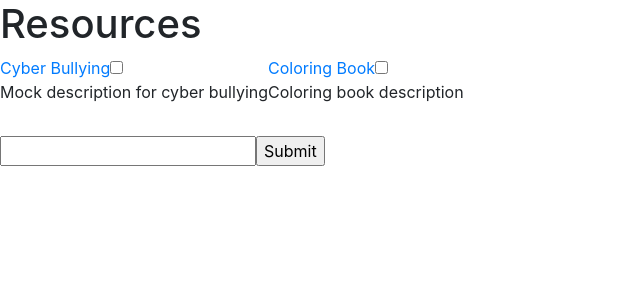
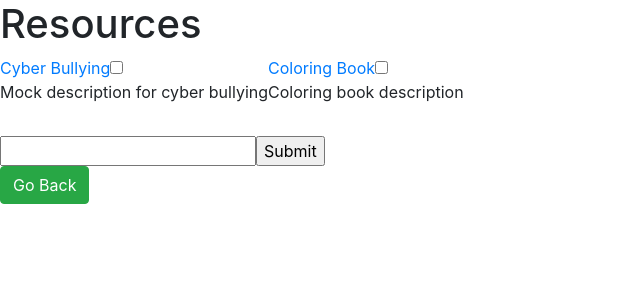
Before and after one commit to Chicago19/team-13, a React (Create React App) app: page /resources in a window 1280 px wide. Shown: the top 300 px of the page, without its empty margins (0-640 px from the left). Built offline with nearby package versions, Linux system fonts and the light colour scheme.

Commit message:
Added backbutton component and fixed API endpoint issue

```diff
--- /dev/null
+++ b/src/components/BackButton.jsx
@@ -0,0 +1,15 @@
+import React from 'react';
+import Button from 'react-bootstrap/Button'
+
+const BackButton = ({urlRoute}) => {
+
+	return (
+		<div>
+		<a href={urlRoute}>
+			<Button variant="success">Go Back</Button>
+		</a>
+		</div>
+	);
+}
+
+export default BackButton;
--- a/src/pages/Resources.jsx
+++ b/src/pages/Resources.jsx
@@ -1,6 +1,7 @@
 import React from 'react';
 import jsonData from '../uploads/resources.json'
 import Form from '../components/Form.jsx'
+import BackButton from '../components/BackButton.jsx'
 
 class Resources extends React.Component {
 	constructor(props){
@@ -28,7 +29,7 @@ class Resources extends React.Component {
 			console.log(this.emailAddress);
 			console.log(checkedResources);
 
-			fetch('API_ENDPOINT', {
+			fetch('http://localhost:4000/api/email/sendEmail', {
 				method: 'POST',
 				headers: {
 					'Accept': 'application/json',
@@ -56,6 +57,7 @@ class Resources extends React.Component {
 
 			<input type="text" onChange={this.textChange.bind(this)}/>
 			<input type="submit" value="Submit" onClick={this.sendEmail}/>
+			<BackButton></BackButton>
 		</div>
 		);
 	}
```
